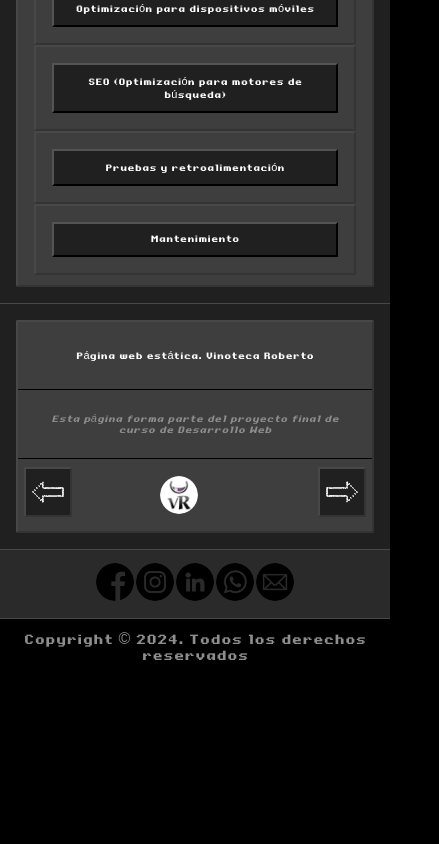
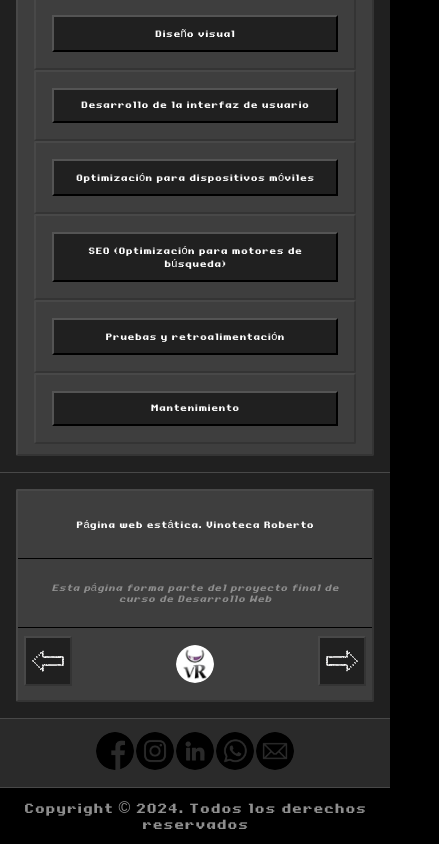
Before and after one commit to GonzaloAlvarezPorto/gonzaloAlvarezPorto, a React (Vite) app: page /#perfil in a window 390 px wide. Shown: the part 3143-3987 px from the top of the page, 439 px wide, since content can reach past the window. Before the commit the page ends 3819 px from the top, so only its background shows below. Built offline with nearby package versions, Linux system fonts and the light colour scheme.

Commit message:
Arreglos en el ancho de pantalla

```diff
--- a/src/styles/main/_principalEducacionQuery.scss
+++ b/src/styles/main/_principalEducacionQuery.scss
@@ -42,7 +42,7 @@
     }
 }
 
-@media (max-width:450px) {
+@media (max-width:600px) {
     .cuerpo__formacionProfesional {
         .formacionProfesional__contenedor {
             .formacionProfesional__cursos {
--- a/src/styles/main/_principalMainQuery.scss
+++ /dev/null
@@ -1,5 +0,0 @@
-@media (max-width:450px) {
-    .cuerpo__logo {
-        height: 80vh;
-    }
-}
--- a/src/styles/main/_principalProyectosQuery.scss
+++ b/src/styles/main/_principalProyectosQuery.scss
@@ -48,6 +48,7 @@
 
             .contenedor__imagenesProyecto {
                 padding: 1rem 0;
+                margin: 0;
                 .contenedor__logoDeCadaProyecto {
                     .imagenesProyecto__logo {
                         .imagenesProyecto__logoImagen {
--- a/src/styles/styles.scss
+++ b/src/styles/styles.scss
@@ -12,7 +12,6 @@
 //main
 //logoInicio
 @import "./main/_principalMain";
-@import "./main/_principalMainQuery";
 
 //sobreMi
 @import "./main/_principalPerfil";
```
